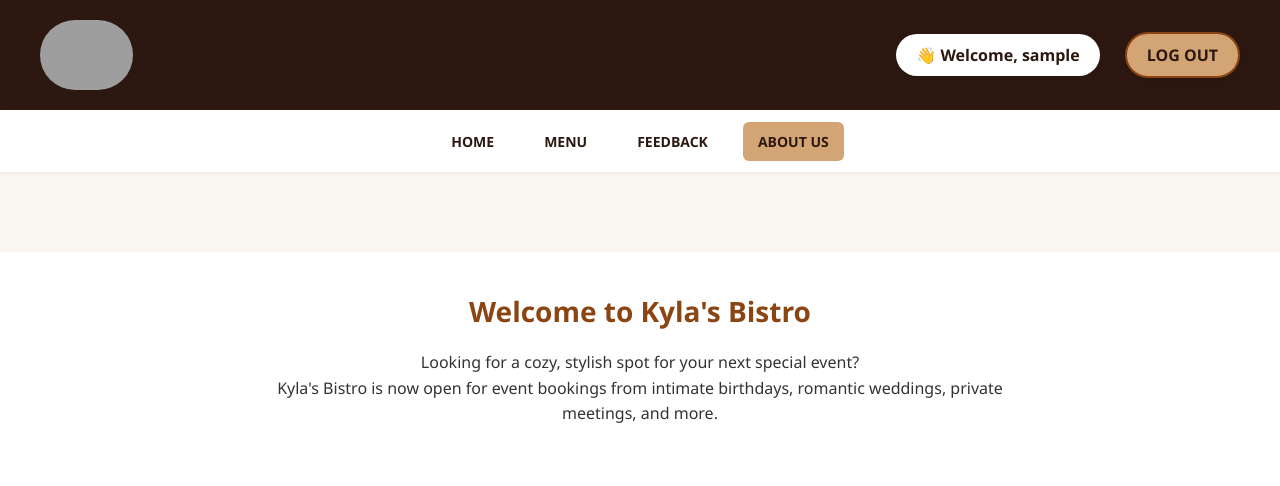
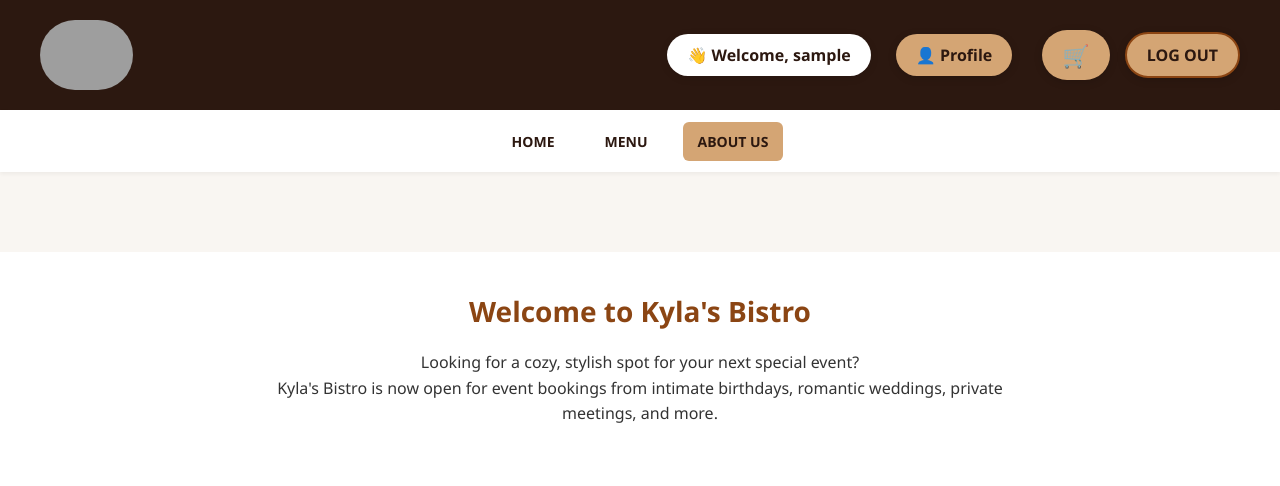
Before and after one commit to rmmlvnc/system, a PHP site: page /aboutus.php in a window 1280 px wide. Shown: the top 486 px of the page. Run offline with PHP 8.4, Linux system fonts and the light colour scheme; the visitor is signed in with stand-in values (Sample User, id 1); grey boxes are pictures that could not be loaded.

Commit message:
Update aboutus.php

```diff
--- a/aboutus.php
+++ b/aboutus.php
@@ -1,5 +1,13 @@
 <?php
 session_start();
+
+// cart count sa session
+$cart_count = 0;
+if (isset($_SESSION['cart'])) {
+  foreach ($_SESSION['cart'] as $item) {
+    $cart_count += $item['quantity'];
+  }
+}
 ?>
 
 <!DOCTYPE html>
@@ -17,6 +25,8 @@ session_start();
       <div class="nav-actions">
         <?php if (isset($_SESSION['username'])): ?>
           <span class="welcome-text">👋 Welcome, <?= htmlspecialchars($_SESSION['username']) ?></span>
+          <a href="profile.php" class="btn profile-btn" title="View Profile">👤 Profile</a>
+          <a href="cart.php" class="cart-icon" title="View Cart">🛒<?= $cart_count > 0 ? " ($cart_count)" : "" ?></a>
           <a href="customer_logout.php" class="btn logout-btn">LOG OUT</a>
         <?php else: ?>
           <a href="login.php" class="btn login-btn">LOGIN</a>
@@ -30,7 +40,6 @@ session_start();
     <ul class="links">
       <li><a href="index.php">HOME</a></li>
       <li><a href="menu.php">MENU</a></li>
-      <li><a href="#">FEEDBACK</a></li>
       <li><a href="aboutus.php" class="active">ABOUT US</a></li>
     </ul>
   </nav>
```
